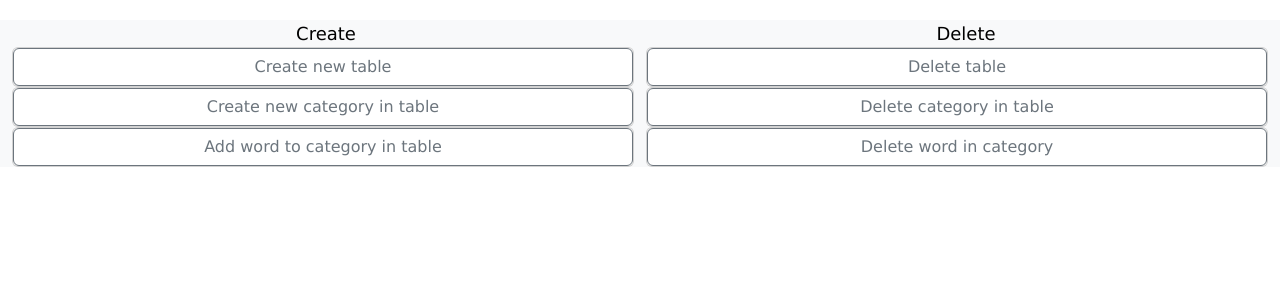
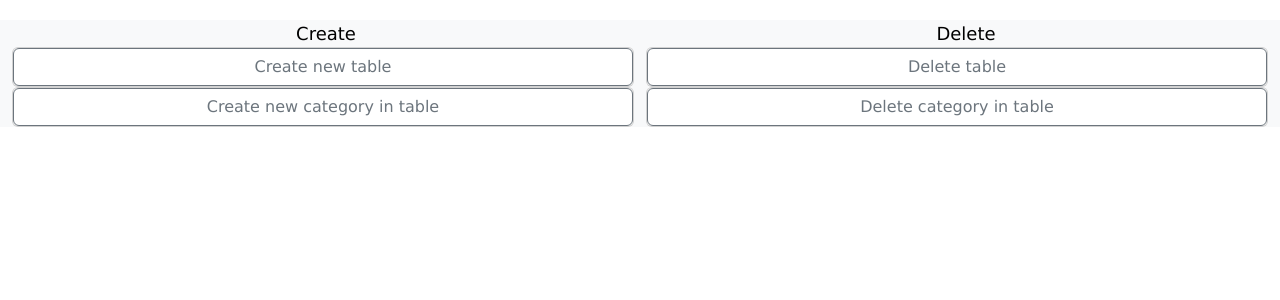
Before and after one commit to Hikyn/anki-based-web-learning, a Flask app: page /manage in a window 1280 px wide. Shown: the part 56-356 px from the top of the page. Run offline with Flask 2, Linux system fonts and the light colour scheme; a user stored in the database is signed in; some libraries are stand-ins or nearby versions.

Commit message:
Refactored a bit of a code: Many functions now take ID directly from cookies. Deleted now obsolete buttons to add words in /manage. Fixed bug that name of category may appear only at one tatable at a time

```diff
--- a/app.py
+++ b/app.py
@@ -15,118 +15,122 @@ app.config["TEMPLATES_AUTO_RELOAD"] = True
 db = SQL("sqlite:///app.db")
 
 # Check if there are any tables with that name and user_id
-def tableExists(table, id):
-    if len(db.execute("SELECT main_table FROM userTables WHERE user_id = 522 AND main_table = ?", table)) == 0:
+def tableExists(table):
+    if len(db.execute("SELECT main_table FROM userTables WHERE user_id = ? AND main_table = ?", session["id"], table)) == 0:
         return 0
     else:
         return 1
 
 
-def categoryExists(category, id):
-    if len(db.execute("SELECT main_table FROM userTables WHERE user_id = 522 AND category = ?", category)) == 0:
+def categoryExists(table, category):
+    if len(db.execute("SELECT main_table FROM userTables WHERE user_id = ? AND main_table = ? AND category = ?", session["id"], table, category)) == 0:
         return 0
     else:
         return 1
 
 
-def wordExists(word, id):
-    if len(db.execute("SELECT main_table FROM userTables WHERE user_id = 522 AND words = ?", word)) == 0:
+def wordExists(category, word):
+    if len(db.execute("SELECT main_table FROM userTables WHERE user_id = ? AND category = ? AND words = ?", session["id"], category, word)) == 0:
         return 0
     else:
         return 1
 
 
-def aTableToSQL(table, id):
-    if tableExists(table, id) == 0:
+def aTableToSQL(table):
+    if tableExists(table) == 0:
         print("Dictionary is empty. Creating new table")
-        db.execute("INSERT INTO userTables (user_id, main_table) VALUES (?, ?)", id, table)
+        db.execute("INSERT INTO userTables (user_id, main_table) VALUES (?, ?)", session["id"], table)
     else:
         print("Dictionary exists")
 
 
-def aCategoryToTable(table, category, id):
+def aCategoryToTable(table, category):
     # Delete Null category
-    db.execute("DELETE FROM userTables WHERE main_table = ? AND user_id = ? AND category IS NULL", table, id)
+    db.execute("DELETE FROM userTables WHERE main_table = ? AND user_id = ? AND category IS NULL", table, session["id"])
 
-    if categoryExists(category, id) == 0:
+    if categoryExists(table, category, id) == 0:
         print(f"Adding category {category} to table")
-        db.execute("INSERT INTO userTables (user_id, main_table, category) VALUES (?, ?, ?)", id, table, category)
+        db.execute("INSERT INTO userTables (user_id, main_table, category) VALUES (?, ?, ?)", session["id"], table, category)
     else:
         print("Such category already exists")
 
 
-def aWordToCategory(table, category, word, id):
+def aWordToCategory(table, category, word):
     # Delete Null words
-    db.execute("DELETE FROM userTables WHERE main_table = ? AND user_id = ? AND category = ? AND words IS NULL", table, id, category)
-    if wordExists(word, id) == 0:
+    db.execute("DELETE FROM userTables WHERE main_table = ? AND user_id = ? AND category = ? AND words IS NULL", table, session["id"], category)
+    if wordExists(category, word) == 0:
         print(f"Adding word {word} to table")
-        db.execute("INSERT INTO userTables (user_id, main_table, category, words) VALUES (?, ?, ?, ?)", id, table, category, word)
+        db.execute("INSERT INTO userTables (user_id, main_table, category, words) VALUES (?, ?, ?, ?)", session["id"], table, category, word)
     else:
         print("Such word already exists")
 
 
-def dTableFromSQL(table, id):
-    db.execute("DELETE FROM userTables WHERE main_table = ? AND user_id = ?", table, id)
+def dTableFromSQL(table):
+    db.execute("DELETE FROM userTables WHERE main_table = ? AND user_id = ?", table, session["id"])
     return
 
 
-def dCategoryFromTable(table, category, id):
-    db.execute("DELETE FROM userTables WHERE main_table = ? AND category = ? AND user_id = ?", table, category, id)
+def dCategoryFromTable(table, category):
+    db.execute("DELETE FROM userTables WHERE main_table = ? AND category = ? AND user_id = ?", table, category, session["id"])
     return
 
-def dWordFromCategory(table, category, word, id):
-    db.execute("DELETE FROM userTables WHERE main_table = ? AND category = ? AND words = ? AND user_id = ?", table, category, word, id)
+def dWordFromCategory(table, category, word):
+    db.execute("DELETE FROM userTables WHERE main_table = ? AND category = ? AND words = ? AND user_id = ?", table, category, word, session["id"])
     return
 
 
 # Function to read all tables belonging to user's id
-def readTables(id):
-    userTables = db.execute("SELECT DISTINCT main_table FROM userTables WHERE user_id = ? ORDER BY main_table ASC", id)
+def readTables():
+    userTables = db.execute("SELECT DISTINCT main_table FROM userTables WHERE user_id = ? ORDER BY main_table ASC", session["id"])
     # print(userTables[0]["main_table"])
     return userTables
 
 
 
 # Function to read categories from passed tables belonging to user's id
-def readCategories(userTables, id):
+def readCategories(userTables):
     categories = []
     for table in userTables:
         print(table["main_table"])
-        categories += db.execute("SELECT DISTINCT category, main_table FROM userTables WHERE user_id = ? AND main_table = ? ORDER BY category ASC", id, table["main_table"])
+        categories += db.execute("SELECT DISTINCT category, main_table FROM userTables WHERE user_id = ? AND main_table = ? ORDER BY category ASC", session["id"], table["main_table"])
     print(categories)
     return categories
 
-def readWords(table, category, id):
+def readWords(table, category):
     words = []
-    words = db.execute("SELECT DISTINCT words FROM userTables WHERE user_id = ? AND main_table = ? AND category = ? ORDER BY main_table ASC", id, table, category)
+    words = db.execute("SELECT DISTINCT words FROM userTables WHERE user_id = ? AND main_table = ? AND category = ? ORDER BY main_table ASC", session["id"], table, category)
     print(words)
     return words
 
 
 @app.route("/", methods=["GET", "POST"])
 def index():
-    # Testing sessions
-    session["testing"] = "This is the value of session['testing']"
-
-    # Temporarily store id of 522 in cookie
+    # Handling cookies
     session["id"] = 522
     session["login"] = "Hikyn"
-
 
     # Look inside of a cookie
     print(session)
     print(session["testing"])
 
-    # Read tables belonging to id 522
-    userTables = readTables(session["id"])
+    # Read tables belonging to session ID
+    userTables = readTables()
     if len(userTables) == 0:
         return render_template("index.html")
 
-    # Read categories from passed tables belonging to id 522
-    categories = readCategories(userTables, session["id"])
+    # Read categories from passed tables belonging to session ID
+    categories = readCategories(userTables)
 
     if request.method == "GET":
-        print("User visited index page")
+        # If session remembers your last visited tables and categories, it will display them
+        try:
+            if session["currentTable"] != "" and session["currentCategory"] != "":
+                words = readWords(session["currentTable"], session["currentCategory"])
+                return render_template("index.html", userTables=userTables, currentTable=session["currentTable"], categories=categories, currentCategory=session["currentCategory"], words=words)
+        except KeyError:
+            print("There are no last tables/categories/words in cookie")
+
+        print("Default page with no selected tables")
         return render_template("index.html", userTables=userTables, categories=categories)
 
     if request.method == "POST":
@@ -138,22 +142,24 @@ def index():
         currentCategory = category
         print(currentTable)
         print(currentCategory)
-        words = readWords(table, category, session["id"])
+        words = readWords(table, category)
         if len(words) == 0:
             return render_template("index.html", userTables=userTables, categories=categories)
-        #print("User visited manage page VIA POST")
+        # If category is not empty, it will render everything and store last table/category/words in cookie
+        session["currentTable"] = currentTable
+        session["currentCategory"] = currentCategory
         return render_template("index.html", userTables=userTables, currentTable=currentTable, categories=categories, currentCategory=currentCategory, words=words)
 
 
 @app.route("/manage", methods=["GET", "POST"])
 def manage():
     # Function to return userTables and categories
-    userTables = readTables(session["id"])
+    userTables = readTables()
     if len(userTables) == 0:
         return render_template("manage.html")
 
-    # Read categories from passed tables belonging to id 522
-    categories = readCategories(userTables, session["id"])
+    # Read categories from passed tables belonging to session["id"]
+    categories = readCategories(userTables)
     if len(categories) == 0:
         return render_template("manage.html", userTables=userTables)
 
@@ -167,7 +173,7 @@ def addTable():
     if request.method == "POST":
         table = request.form.get("table")
         print(f"Trying to add table {table}")
-        aTableToSQL(table, id)
+        aTableToSQL(table)
 
     return redirect("/manage")
 
@@ -177,7 +183,7 @@ def addCategory():
         table = request.form.get("table")
         category = request.form.get("category")
         print(f"Trying to add category {category}")
-        aCategoryToTable(table, category, id)
+        aCategoryToTable(table, category)
 
     return redirect("/manage")
 
@@ -192,7 +198,7 @@ def addWord():
         table = strToSplit[0]
         category = strToSplit[1]
         print(f"Trying to add to table {table} category {category} WORD {word}")
-        aWordToCategory(table, category, word, id)
+        aWordToCategory(table, category, word)
 
         return redirect("/manage")
 
@@ -204,7 +210,7 @@ def addWordOverview():
         table = request.form.get("table")
         category = request.form.get("category")
         print(f"Trying to add to table {table} category {category} WORD {word}")
-        aWordToCategory(table, category, word, id)
+        aWordToCategory(table, category, word)
 
         return redirect("/")
 
@@ -215,7 +221,7 @@ def deleteTable():
     if request.method == "POST":
         table = request.form.get("table")
         print(f"Trying to delete table {table}")
-        dTableFromSQL(table, id)
+        dTableFromSQL(table)
 
         return redirect("/manage")
 
@@ -229,7 +235,7 @@ def deleteCategory():
         table = strToSplit[0]
         category = strToSplit[1]
         print(f"Trying to delete from table {table} category {category}")
-        dCategoryFromTable(table, category, id)
+        dCategoryFromTable(table, category)
 
         return redirect("/manage")
 
@@ -244,7 +250,7 @@ def deleteWord():
         table = strToSplit[0]
         category = strToSplit[1]
         print(f"Trying to delete from table {table} category {category} WORD {word}")
-        dWordFromCategory(table, category, word, id)
+        dWordFromCategory(table, category, word)
 
         return redirect("/manage")
 
@@ -255,7 +261,7 @@ def deleteWordOverview():
         table = request.form.get("table")
         category = request.form.get("category")
         print(f"Trying to delete from table {table} category {category} WORD {word}")
-        dWordFromCategory(table, category, word, id)
+        dWordFromCategory(table, category, word)
 
         return redirect("/")
 
--- a/templates/manage.html
+++ b/templates/manage.html
@@ -131,100 +131,6 @@
                 </div>
             </div>
         </div>
-        <div class="row">
-            <div class="col-sm-6 header-1">
-                <div class="card card-block">
-                    <a class="btn btn-outline-secondary" href="#create3" role="button" data-bs-toggle="collapse" aria-expanded="false" aria-controls="create3">
-                        Add word to category in table
-                    </a>
-                </div>
-                <div class="col-sm-12 flex-md-last collapse" id="create3">
-                    {% for table in userTables %}
-                    <div class="row header-2">
-                        <div class="col-sm-3">
-
-                        </div>
-                        <div class="col-sm-6">
-                            <div class="card card-block">
-                                <a class="btn btn-outline-success btn-sm" href="#table{{ table["main_table"] }}" role="button" data-bs-toggle="collapse" aria-expanded="false" aria-controls="table{{ table["main_table"] }}">
-                                    {{ table["main_table"] }}
-                                </a>
-                            </div>
-                            <div class="col-sm-12 flex-md-last collapse" id="table{{ table["main_table"] }}">
-                                <form action="/addWord" method="post">
-                                    <div class="createSpace"></div>
-                                    <select class="form-control col-sm-12" name="request" id="request">
-                                        {% for unit in categories %}
-                                        {% if table["main_table"] in unit["main_table"] %}
-                                        <option name="category" value="{{ table["main_table"] }}-{{ unit["category"] }}">{{ unit["category"] }}</option>
-                                        {% endif %}
-                                        {% endfor %}
-                                    </select>
-                                    <div class="createSpace"></div>
-                                    <div class="mb-6">
-                                        <input autocomplete="off" class="form-control col-sm-6" id="word" name="word" placeholder="Word to add" type="text">
-                                    </div>
-                                    <div class="mb-3 btn-center">
-                                        <button class="btn btn-success" type="submit">Add</button>
-                                    </div>
-                                    <div class="createSpace"></div>
-                                </form>
-                            </div>
-                        </div>
-                        <div class="col-sm-3">
-
-                        </div>
-                    </div>
-                    {% endfor %}
-                </div>
-            </div>
-            <div class="col-sm-6 header-1">
-                <div class="card card-block">
-                    <a class="btn btn-outline-secondary" href="#delete3" role="button" data-bs-toggle="collapse" aria-expanded="false" aria-controls="delete3">
-                        Delete word in category
-                    </a>
-                </div>
-                <div class="col-sm-12 flex-md-last collapse" id="delete3">
-                    {% for table in userTables %}
-                    <div class="row header-2">
-                        <div class="col-sm-3">
-
-                        </div>
-                        <div class="col-sm-6">
-                            <div class="card card-block">
-                                <a class="btn btn-outline-danger btn-sm" href="#table{{ table["main_table"] }}" role="button" data-bs-toggle="collapse" aria-expanded="false" aria-controls="table{{ table["main_table"] }}">
-                                    {{ table["main_table"] }}
-                                </a>
-                            </div>
-                            <div class="col-sm-12 flex-md-last collapse" id="table{{ table["main_table"] }}">
-                                <form action="/deleteWord" method="post">
-                                    <div class="createSpace"></div>
-                                    <select class="form-control col-sm-12" name="request" id="request">
-                                        {% for unit in categories %}
-                                        {% if table["main_table"] in unit["main_table"] %}
-                                        <option name="category" value="{{ table["main_table"] }}-{{ unit["category"] }}">{{ unit["category"] }}</option>
-                                        {% endif %}
-                                        {% endfor %}
-                                    </select>
-                                    <div class="createSpace"></div>
-                                    <div class="mb-6">
-                                        <input autocomplete="off" class="form-control col-sm-6" id="word" name="word" placeholder="Word to delete" type="text">
-                                    </div>
-                                    <div class="mb-3 btn-center">
-                                        <button class="btn btn-danger" type="submit">Delete</button>
-                                    </div>
-                                    <div class="createSpace"></div>
-                                </form>
-                            </div>
-                        </div>
-                        <div class="col-sm-3">
-
-                        </div>
-                    </div>
-                    {% endfor %}
-                </div>
-            </div>
-        </div>
     </div>
 </div>
 {% endblock %}
```
Also changed, not shown: app.db.
